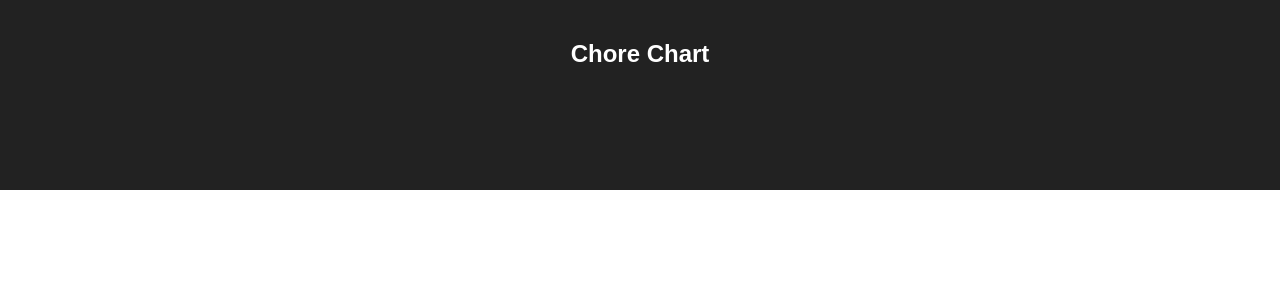
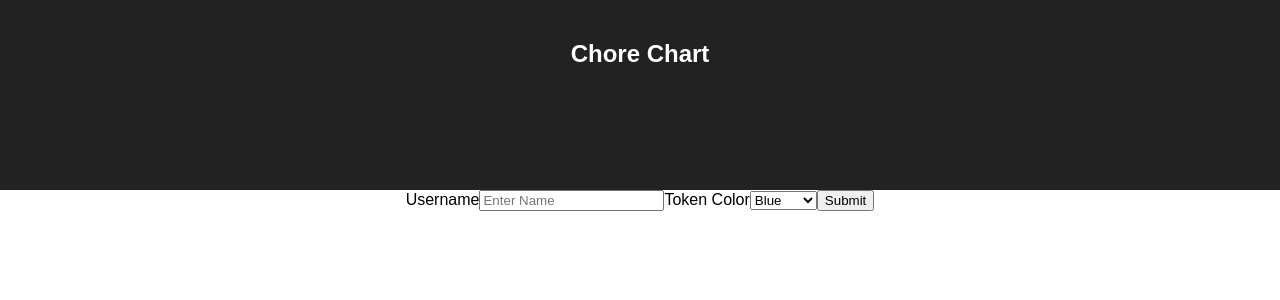
Before and after one commit to jayullman/chore-chart, a React (Create React App) app: page / in a window 1280 px wide. Shown: the top 300 px of the page. Built offline with nearby package versions, Linux system fonts and the light colour scheme.

Commit message:
Create initial settings page

```diff
--- a/package.json
+++ b/package.json
@@ -8,6 +8,7 @@
   "dependencies": {
     "react": "^15.4.2",
     "react-dom": "^15.4.2",
+    "react-redux": "^5.0.2",
     "redux": "^3.6.0"
   },
   "scripts": {
--- a/src/App.js
+++ b/src/App.js
@@ -1,9 +1,18 @@
 import React, { Component } from 'react';
 import './style/App.css';
+
+import { bindActionCreators } from 'redux'
+import { connect } from 'react-redux'
+
+import { addUser } from './actions/actions'
+
+
+import SettingsPage from './containers/Settings-Page'
 
 
 // during development, the different routes will all be
 // present on the main page until routing is learned
+
 
 class App extends Component {
   render() {
@@ -16,11 +25,24 @@ class App extends Component {
         </div>
         <div className="route chore-tracker-page">
         </div>
-        <div className="route settings-page">
-        </div>
+        <SettingsPage
+            addUserActionCreator={this.props.addUser}
+        />
       </div>
     );
   }
 }
 
-export default App;
+function mapStateToProps() {
+  return {
+
+  }
+}
+
+function mapDispatchToProps(dispatch) {
+  return bindActionCreators({
+    addUser: addUser
+  }, dispatch);
+}
+
+export default connect(mapStateToProps, mapDispatchToProps)(App);
--- /dev/null
+++ b/src/actions/action-types.js
@@ -0,0 +1 @@
+export const ADD_USER = "ADD_USER";
--- /dev/null
+++ b/src/actions/actions.js
@@ -0,0 +1,12 @@
+import { ADD_USER } from './action-types';
+
+// this action will add the new user to the users array in the store
+export function addUser(userName, color) {
+  return {
+    type: ADD_USER,
+    payload: {
+      userName,
+      color
+    }
+  }
+}
--- /dev/null
+++ b/src/containers/Settings-Page.js
@@ -0,0 +1,63 @@
+import React, { Component } from 'react';
+
+export default class SettingsPage extends Component {
+  constructor() {
+    super();
+
+    this.state = {
+      nameInput: "",
+      colorSelect: ""
+    };
+  }
+
+  handleUserTextInputChange = (event) => {
+    let inputText = event.target.value;
+    this.setState({nameInput: inputText})
+  }
+
+  handleUserColorSelectChange = (event) => {
+    let colorSelect = event.target.value;
+    this.setState({colorSelect: colorSelect})
+  }
+
+  handleSubmit = (event) => {
+    event.preventDefault();
+    let userName = this.state.nameInput;
+    let userColor = this.state.colorSelect;
+    this.props.addUserActionCreator(userName, userColor);
+  }
+
+  render() {
+    return (
+      <div className="route settings-page">
+        <form
+          onSubmit={this.handleSubmit}
+        >
+          <label>
+            Username
+            <input
+              value={this.state.nameInput}
+              onChange={this.handleUserTextInputChange}
+              type="text"
+              name="name"
+              placeholder="Enter Name" />
+          </label>
+          <label>
+            Token Color
+            <select
+              value={this.state.colorSelect}
+              onChange={this.handleUserColorSelectChange}
+            >
+              <option value="#1d9f9f">Blue</option>
+              <option value="#3cbf1b">Green</option>
+              <option value="#dbe931">Yellow</option>
+              <option value="#ffa800">Orange</option>
+              <option value="#af2ad2">Purple</option>
+            </select>
+          </label>
+          <button>Submit</button>
+        </form>
+      </div>
+    );
+  }
+}
--- a/src/index.js
+++ b/src/index.js
@@ -1,6 +1,7 @@
 import React from 'react';
 import ReactDOM from 'react-dom';
 import { createStore } from 'redux';
+import { Provider } from 'react-redux';
 
 import App from './App';
 
@@ -9,10 +10,17 @@ import './style/index.css';
 // import reducers
 import reducers from './reducers/combined-reducers.js';
 
+
 // create Redux Store
 const store = createStore(reducers);
+store.subscribe(() => {
+  console.log("state: ", store.getState());
+})
+console.log(store.getState());
 
 ReactDOM.render(
-  <App />,
+  <Provider store={store}>
+    <App />
+  </Provider>,
   document.getElementById('root')
 );
--- a/src/reducers/reducer-users.js
+++ b/src/reducers/reducer-users.js
@@ -1,5 +1,11 @@
+import { ADD_USER } from '../actions/action-types';
+
 export default function usersReducer(state = [], action) {
+  switch (action.type) {
+    case ADD_USER:
+      return [...state, action.payload]
 
-
-  return state;
+    default:
+      return state;
+  }
 }
```
